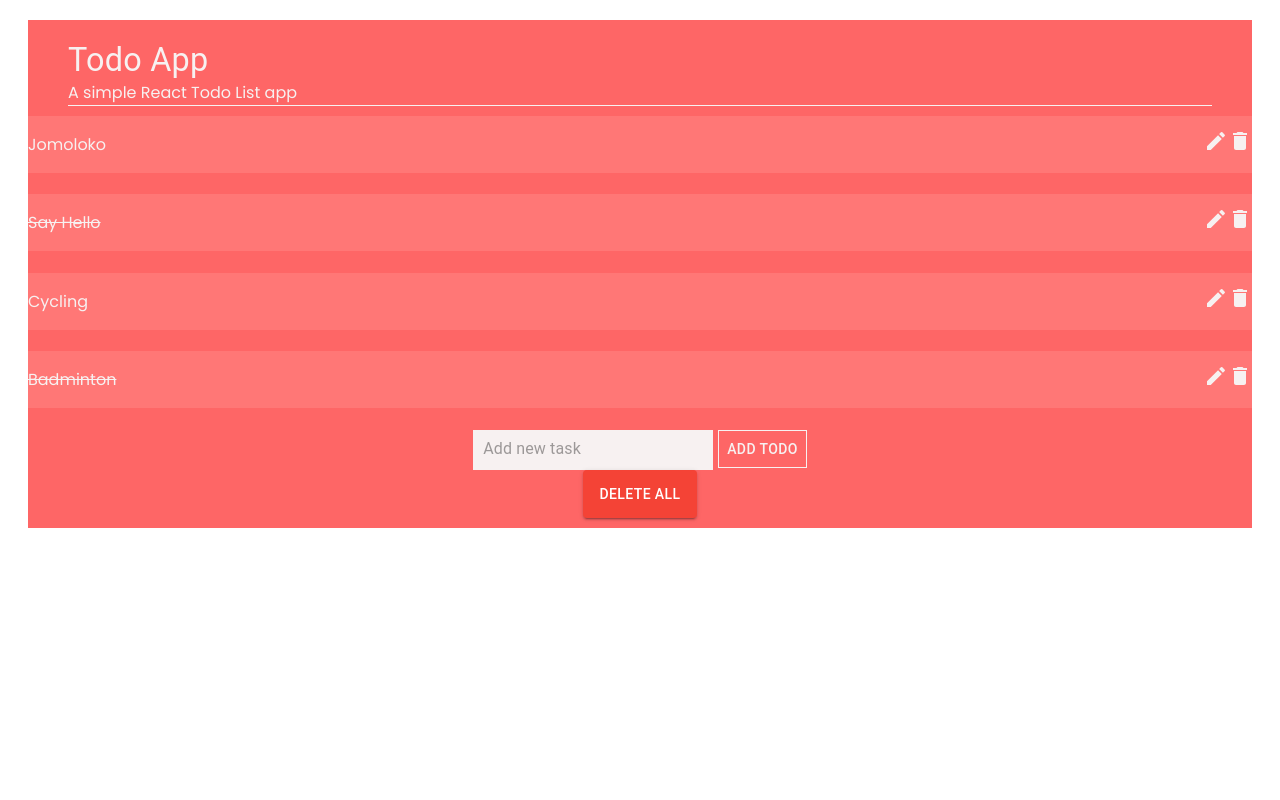
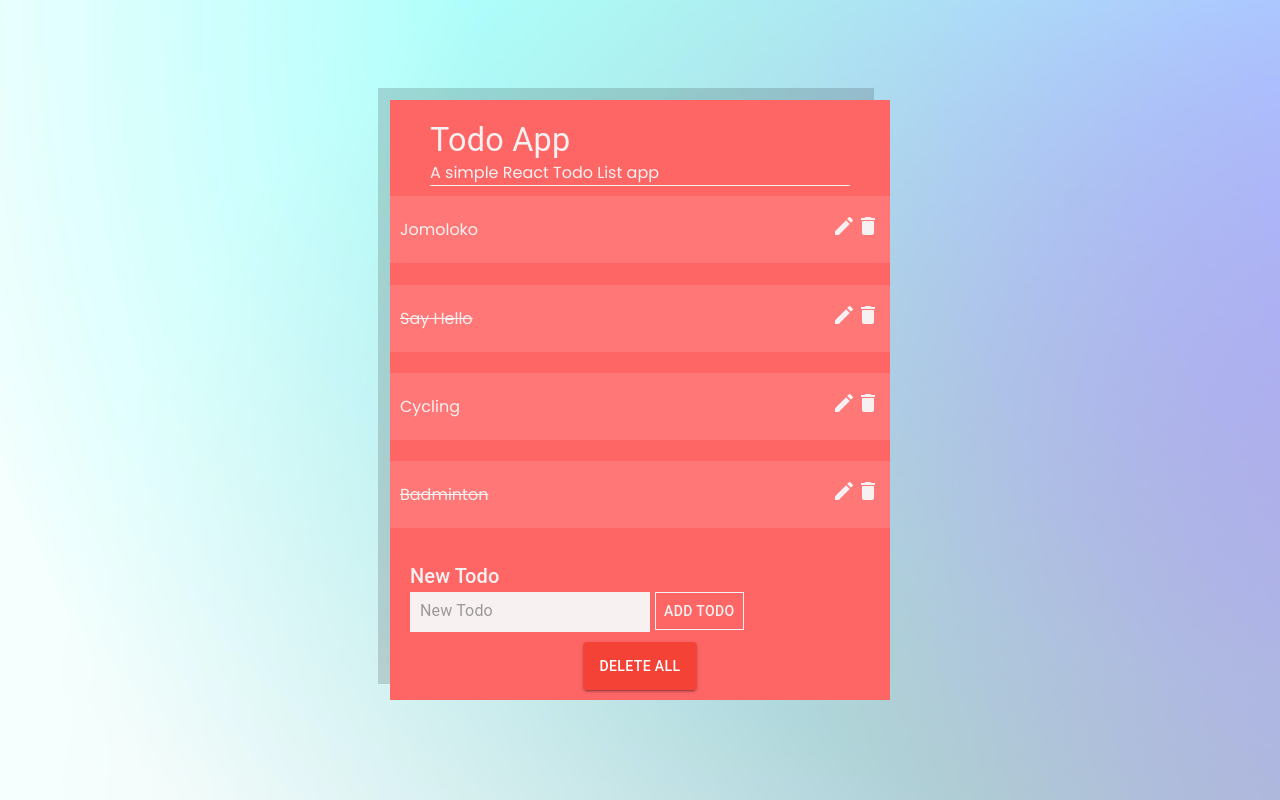
Before and after one commit to bluwhalee/todo-app-in-react, a React (Vite) app: page / in a window 1280 px wide. Built offline with nearby package versions, Linux system fonts and the light colour scheme.

Commit message:
Added Bg,shadow, margins etc

```diff
--- a/src/App.css
+++ b/src/App.css
@@ -1,23 +1,11 @@
-#root
+#root {
+  margin: 0px;
+  padding: 0px;
+  text-align: center;
+  color: #F7F1F1;
+  font-family: 'Poppins';
+}
+body
 {
-  text-align: center;
-  margin: 20px;
-  color: #F7F1F1;
-  font-family: 'Poppins'
+  margin: 0px;
 }
-.innerContainer
-{
-  background-color: #FE6666;
-  padding: 10px 0px;
-}
-.titleContainer
-{
-  text-align: left;
-  padding: 10px 40px;
-}
-.taskContainer
-{
-  background-color: #FF7776;
-  padding: 0px 0px;
-  color: #F7F1F1;
-}
--- a/src/components/AddTodo.jsx
+++ b/src/components/AddTodo.jsx
@@ -3,10 +3,17 @@ import {useDispatch} from "react-redux";
 import {addtodo} from "../redux/todo/actions";
 import { v4 as uuid } from 'uuid';
 import InputComponent from "./common/inputComponent.jsx";
-import {Box, Button} from "@mui/material";
+import {Box, Button ,Typography} from "@mui/material";
+import {makeStyles} from "@mui/styles";
 
-
+const styles = makeStyles({
+    formCont:{
+        textAlign:'left',
+        padding : '10px 20px'
+    },
+})
 export function AddTodo() {
+    const AddClasses =  styles();
     const [task, setTask] = useState('');
     const dispatch = useDispatch();
     function handleSubmit(event) {
@@ -25,9 +32,10 @@ export function AddTodo() {
         setTask(event.target.value);
     }
     return (
-        <Box>
+        <Box className={AddClasses.formCont}>
+            <Typography variant='h6'>New Todo</Typography>
             <form onSubmit={handleSubmit}>
-                <InputComponent  type="text" value={task} HandleOnChange={handleChange} placeholder="Add new task" />
+                <InputComponent  type="text" value={task} HandleOnChange={handleChange} placeholder="New Todo" />
                 <Button type='submit' color="secondary" sx={{border:1,borderRadius:0,marginLeft:'5px'}}>Add Todo</Button>
             </form>
         </Box>
--- a/src/components/Todo.jsx
+++ b/src/components/Todo.jsx
@@ -13,11 +13,26 @@ import { UpdateTaskForm } from "./common/UpdateTaskForm.jsx";
 
 // Local state
 import { delAllTasks, removeTask, toggleStatus } from "../redux/todo/actions/index.js";
+import bgimg from '../assets/pexels-codioful-(formerly-gradienta)-7130494.jpg'
 
 const useStyles = makeStyles({
+    mainCont:
+    {
+        height:'100vh',
+        display:'flex',
+        alignItems:'center',
+        justifyContent:'center',
+        backgroundImage: 'url("src/assets/pexels-codioful-(formerly-gradienta)-7130494.jpg")',
+        backgroundSize: 'cover'
+    },
     innerContainer: {
         background: '#FE6666',
         padding: '10px 0px',
+        minWidth  : '500px',
+        boxShadow: '-14px -14px 0px -2px rgba(0,0,0,0.15)',
+        WebkitBoxShadow: '-14px -14px 0px -2px rgba(0,0,0,0.15)',
+        MozBoxShadow: '-14px -14px 0px -2px rgba(0,0,0,0.15)',
+
     },
     titleContainer: {
         textAlign: 'left',
@@ -27,6 +42,7 @@ const useStyles = makeStyles({
         borderBottom:'1px solid',
         display:'block',
         p:'10px',
+        marginBottom : '20px',
     },
     todoContainer: {
 
@@ -38,6 +54,10 @@ const useStyles = makeStyles({
         display:'flex',
         justifyContent:"space-between",
         alignItems:"center",
+        padding:'5px 10px'
+    },
+    updateForm:{
+      margin:'10px'
     },
 
 })
@@ -47,7 +67,7 @@ export function Todo() {
     const Dispatch = useDispatch();
     const [updateForm,setUpdateForm] = useState(false);
     return (
-        <Box>
+        <Box className={todoClasses.mainCont}>
             <Box className={todoClasses.innerContainer}>
                 <Box className={todoClasses.titleContainer}>
                     <Typography variant='h4'>Todo App</Typography>
@@ -69,7 +89,12 @@ export function Todo() {
                                     <DeleteIcon onClick={()=>Dispatch(removeTask(todo.id))} />
                                 </Box>
                             </Box>
-                            {updateForm[todo.id]?<UpdateTaskForm todo={todo}/>:<h1></h1>}
+                            {updateForm[todo.id]?
+                                <Box className={todoClasses.updateForm}>
+                                    <UpdateTaskForm todo={todo} />
+                                </Box>:<h1></h1>
+                            }
+
                         </Box>
                     )}
                 )}
```
Also changed, not shown: src/assets/pexels-codioful-(formerly-gradienta)-7130494.jpg (added).
